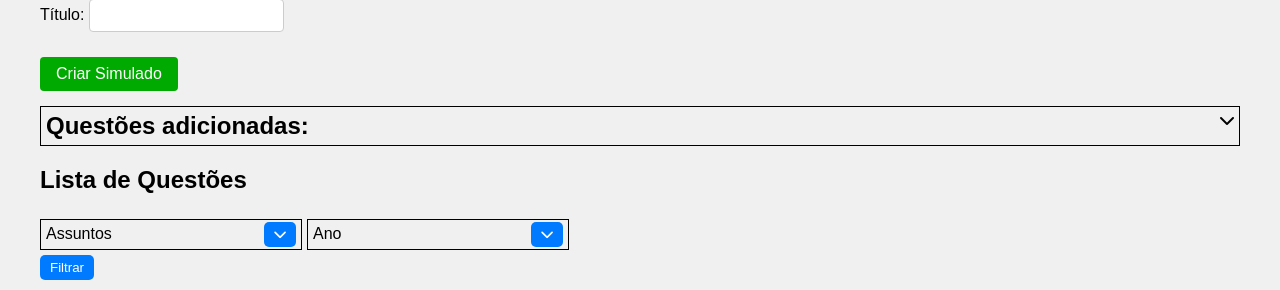
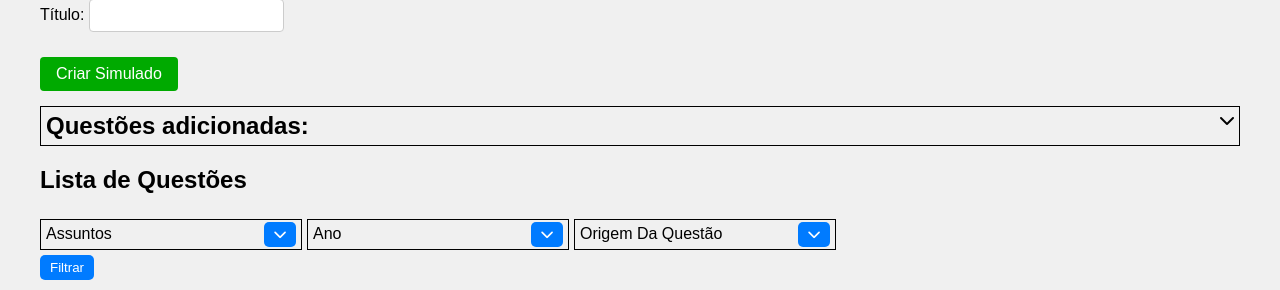
Before and after one commit to IgorDiasV/plataforma_de_simulado, a Django app: page /simulados/criar_simulado_manualmente/ in a window 1280 px wide. Shown: the part 136-426 px from the top of the page. Run offline with Django 4.2, Linux system fonts and the light colour scheme; a user stored in the database is signed in; tables that the repository leaves empty hold one stand-in row (values such as "Sample post").

Commit message:
feat: add filter origin of the question

```diff
--- a/simulados/templates/simulados/criar_simulado_manualmente.html
+++ b/simulados/templates/simulados/criar_simulado_manualmente.html
@@ -50,6 +50,7 @@
       <div class="container-filters">
         {% include 'pagina_principal/partials/filtro.html' with titulo_filtro='Assuntos' itens_objeto=assuntos id_class='assunto' name='assuntos' selecionados=id_filtro_assunto %}
         {% include 'pagina_principal/partials/filtro.html' with titulo_filtro='Ano' itens_lista=anos_questoes id_class='ano' name='anos'%}
+        {% include 'pagina_principal/partials/filtro.html' with titulo_filtro='Origem Da Questão' itens_lista=origem id_class='origem' name='origens' selecionados=origens_filtro %}
       </div>
       <div class="container-button-filter">
           <button class='button-filter' type="button" onclick='filtrar(criar_simulado=true)'>Filtrar</button>
--- a/simulados/views.py
+++ b/simulados/views.py
@@ -425,7 +425,7 @@ def criar_simulado_manualmente(request):
 
         assuntos_ids = request.GET.get("id_assuntos_filtro", "")
         anos_ids = request.GET.get("id_anos_filtro", "")
-
+        origens = request.GET.get('ids_filtro_origens', '')
         titulo = request.GET.get("titulo", "")
         id_questoes_escolhidas = request.GET.get("id_questao", "")
         n_pagina = request.GET.get("page", "1")
@@ -441,6 +441,11 @@ def criar_simulado_manualmente(request):
         else:
             anos_ids = []
 
+        if origens != '':
+            origens = origens.split(",")
+        else:
+            origens = []
+
         if id_questoes_escolhidas != "":
             id_questoes_escolhidas = id_questoes_escolhidas.split(",")
             questoes_escolhidas = Questao.objects.all().filter(
@@ -450,12 +455,16 @@ def criar_simulado_manualmente(request):
             id_questoes_escolhidas = []
 
         dados_questoes = lista_questoes(
-            filtro_assunto=assuntos_ids, anos=anos_ids
+            filtro_assunto=assuntos_ids,
+            anos=anos_ids,
+            origem=origens
         )
 
         questoes = dados_questoes['questoes']
         assuntos = dados_questoes['assuntos']
         anos = dados_questoes['anos_questoes']
+        origem = dados_questoes['origem']
+
         page = ""
         questoes_paginacao = Paginator(questoes, 5)
         try:
@@ -474,6 +483,7 @@ def criar_simulado_manualmente(request):
                 "titulo": titulo,
                 "id_filtro_assunto": assuntos_ids,
                 "anos_questoes": anos,
+                "origem": origem
             },
         )
 
```
